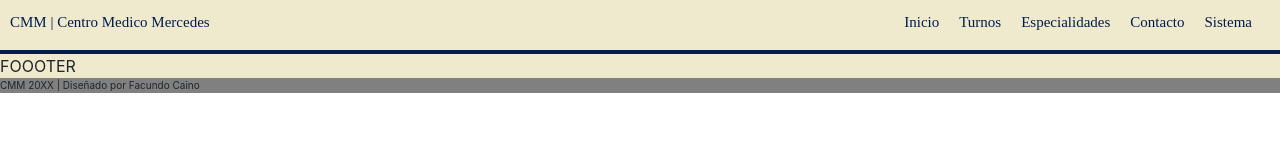
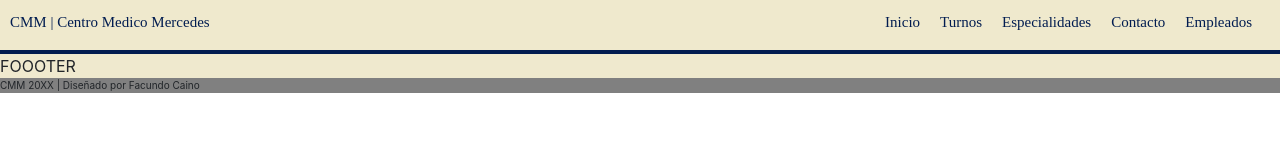
Before and after one commit to FacundoLV-16/CMM-Centro-Medico-Mercedes, a plain HTML site: page index.html in a window 1280 px wide. Drawn offline with nearby package versions, Linux system fonts and the light colour scheme; a web font is replaced by a local one.

Commit message:
correccion de espacios

```diff
--- a/index.html
+++ b/index.html
@@ -24,7 +24,7 @@
           <li><a href="">Turnos</a></li>
           <li><a href="">Especialidades</a></li>
           <li><a href="">Contacto</a></li>
-          <li><a href="">Sistema</a></li>
+          <li><a href="">Empleados</a></li>
         </ul>
       </nav>
     </header>
--- a/scss/parciales/_index.scss
+++ b/scss/parciales/_index.scss
@@ -2,3 +2,9 @@
   background-color: #7fa4e9;
   border-bottom: 2px solid #011c50;
 }
+
+/** pc **/
+
+/** tablet **/
+
+/** movil **/
--- a/scss/parciales/menu/_menu.scss
+++ b/scss/parciales/menu/_menu.scss
@@ -1,6 +1,7 @@
 /** ----- Imports ----- **/
 @import url("https://fonts.googleapis.com/css2?family=Playfair+Display:ital,wght@1,900&display=swap");
 
+/** pc-tablet **/
 @media (min-width: 800px) {
   /** header **/
   header {
@@ -33,6 +34,7 @@
       }
     }
   }
+
   /** Logo **/
   nav label {
     a:link,
@@ -43,6 +45,7 @@
       font-size: 15px;
     }
   }
+
   /** :hover **/
   nav ul a {
     position: relative;
@@ -88,6 +91,6 @@
     color: #011c50;
   }
 }
-
+/** movil **/
 @media (min-width: 176px) {
 }
```
Also changed, not shown: css/normalize.css, 1 other file.
